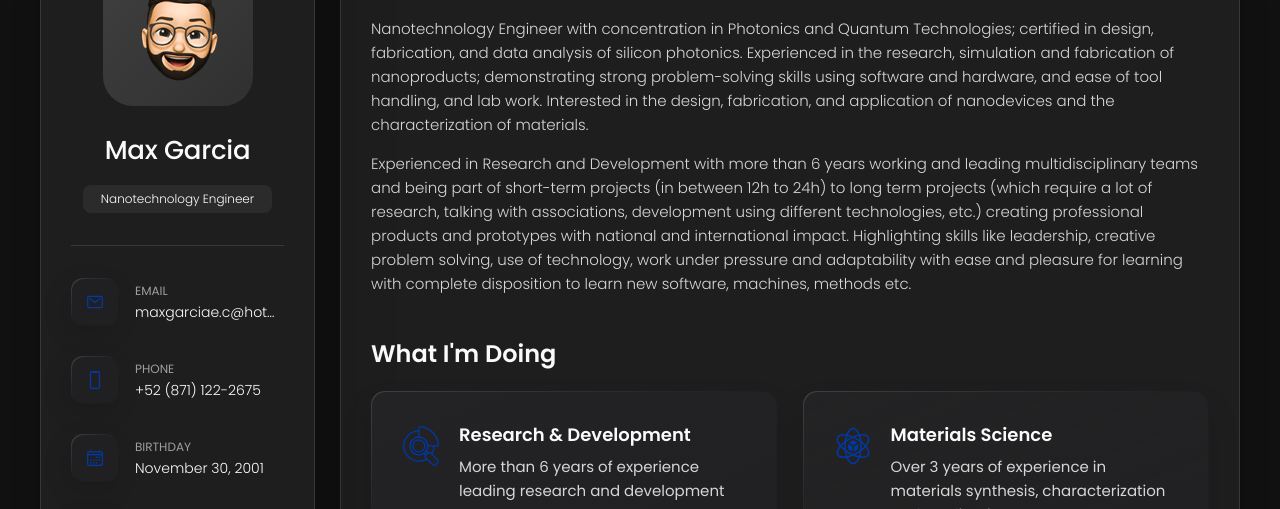
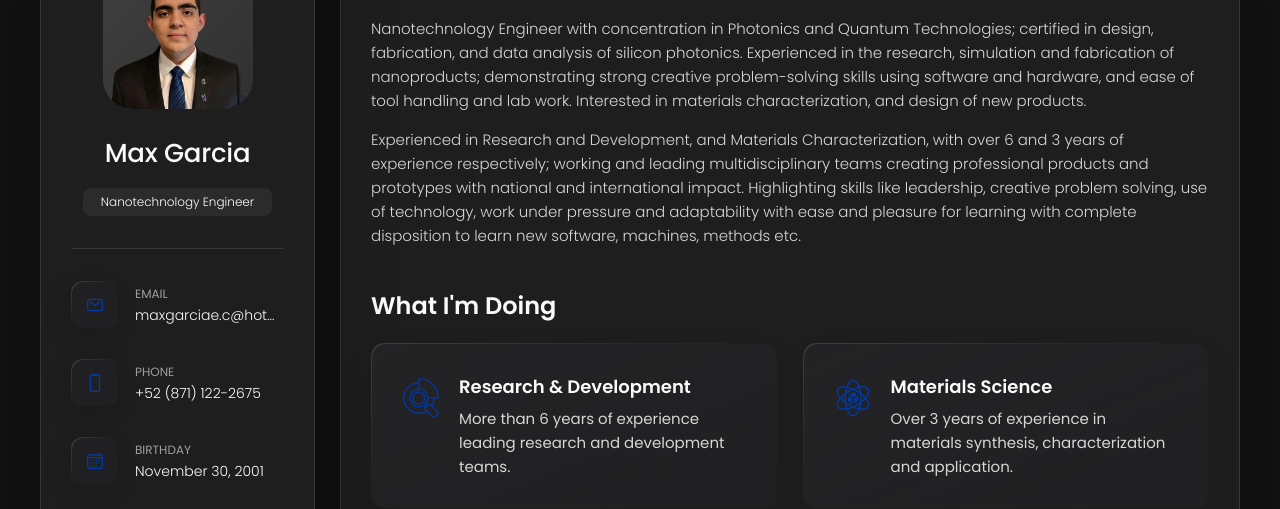
Before and after one commit to M4XG4RC1A/Portfolio, a plain HTML site: page index.html in a window 1280 px wide. Shown: the part 162-671 px from the top of the page. Drawn offline with nearby package versions, Linux system fonts and the light colour scheme.

Commit message:
Profile Photo Add

```diff
--- a/assets/css/style.css
+++ b/assets/css/style.css
@@ -109,6 +109,11 @@
     var(--blue-tec),
     var(--blue-ok2)
   );
+  --text-color-sel: linear-gradient(
+    to right,
+    var(--blue-tec),
+    var(--blue-ok2)
+  );
 
   --slider-color: linear-gradient(
     to right,
@@ -488,7 +493,7 @@ main {
 .info_more-btn:focus::before { background: var(--focus-color2); }
 
 .info_more-btn span {
-  background: var(--orange-yellow-crayola); /*modified*/
+  background: var(--text-color); /*modified*/
   background-clip: text;
   color: transparent;
   display: none;
@@ -594,7 +599,7 @@ main {
 .navbar-link:focus { color: var(--light-gray-70); }
 
 .navbar-link.active {
-  background: var(--orange-yellow-crayola); /*modified*/
+  background: var(--text-color); /*modified*/
   background-clip: text;
   color: transparent;
 }
@@ -1697,7 +1702,7 @@ textarea.form-input::-webkit-resizer { display: none; }
 
   .avatar-box { border-radius: 30px; }
 
-  .avatar-box img { width: 120px; }
+  .avatar-box img { width: 120px; border-radius: 30px; }
 
   .info-content .name { margin-bottom: 15px; }
 
@@ -1984,7 +1989,11 @@ textarea.form-input::-webkit-resizer { display: none; }
 
   .filter-item button:hover { color: var(--light-gray-70); }
 
-  .filter-item button.active { color: var(--orange-yellow-crayola); }
+  .filter-item button.active {
+    background: var(--text-color-sel);
+    background-clip: text;
+    color: transparent;
+   }
 
   /* portfolio and blog grid */
 
@@ -2214,7 +2223,7 @@ textarea.form-input::-webkit-resizer { display: none; }
 
   .sidebar-info { flex-direction: column; }
 
-  .avatar-box img { width: 150px; }
+  .avatar-box img { width: 150px; border-radius: 30px; }
 
   .info-content .name {
     white-space: nowrap;
--- a/index.html
+++ b/index.html
@@ -42,7 +42,7 @@
       <div class="sidebar-info">
 
         <figure class="avatar-box">
-          <img src="./assets/images/my-avatar.png" alt="Max Garcia" width="80">
+          <img src="./assets/images/profile/ProfilePhoto.png" alt="Max Garcia" width="80">
         </figure>
 
         <div class="info-content">
@@ -226,20 +226,17 @@
             Nanotechnology Engineer with concentration in Photonics and Quantum Technologies;
             certified in design, fabrication, and data analysis of silicon photonics. Experienced
             in the research, simulation and fabrication of nanoproducts; demonstrating strong
-            problem-solving skills using software and hardware, and ease of tool handling, and lab work.
-            Interested in the design, fabrication, and application of nanodevices and the characterization
-            of materials.
+            creative problem-solving skills using software and hardware, and ease of tool handling
+            and lab work. Interested in materials characterization, and design of new products.
           </p>
 
           <p>
-            Experienced in Research and Development with more than 6 years working and leading
-            multidisciplinary teams and being part of short-term projects (in between 12h to 24h)
-            to long term projects (which require a lot of research, talking with associations,
-            development using different technologies, etc.) creating professional products and
-            prototypes with national and international impact. Highlighting skills like leadership,
-            creative problem solving, use of technology, work under pressure and adaptability with
-            ease and pleasure for learning with complete disposition to learn new software, machines,
-            methods etc.
+            Experienced in Research and Development, and Materials Characterization, with over 6 and
+            3 years of experience respectively; working and leading multidisciplinary teams creating
+            professional products and prototypes with national and international impact. Highlighting
+            skills like leadership, creative problem solving, use of technology, work under pressure
+            and adaptability with ease and pleasure for learning with complete disposition to learn
+            new software, machines, methods etc.
           </p>
         </section>
 
```
Also changed, not shown: assets/images/profile/ProfilePhoto.png (added).
